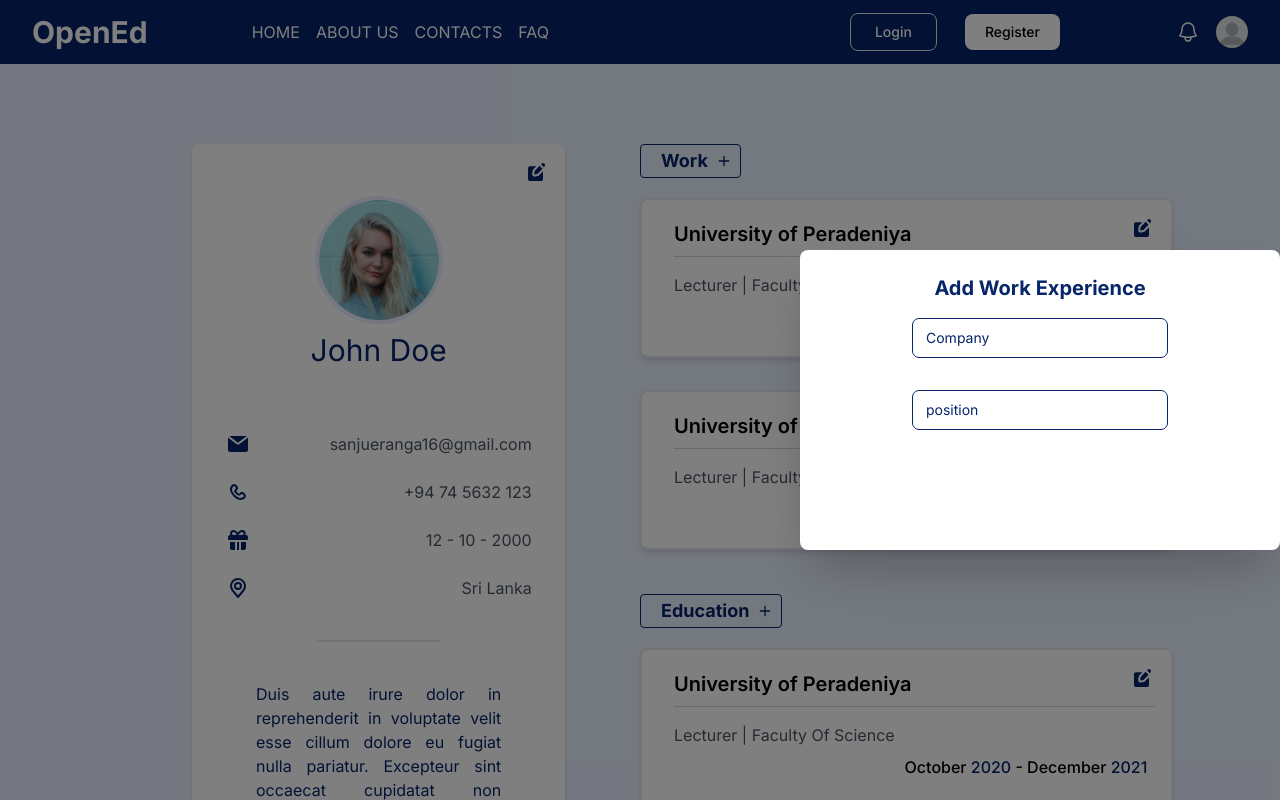
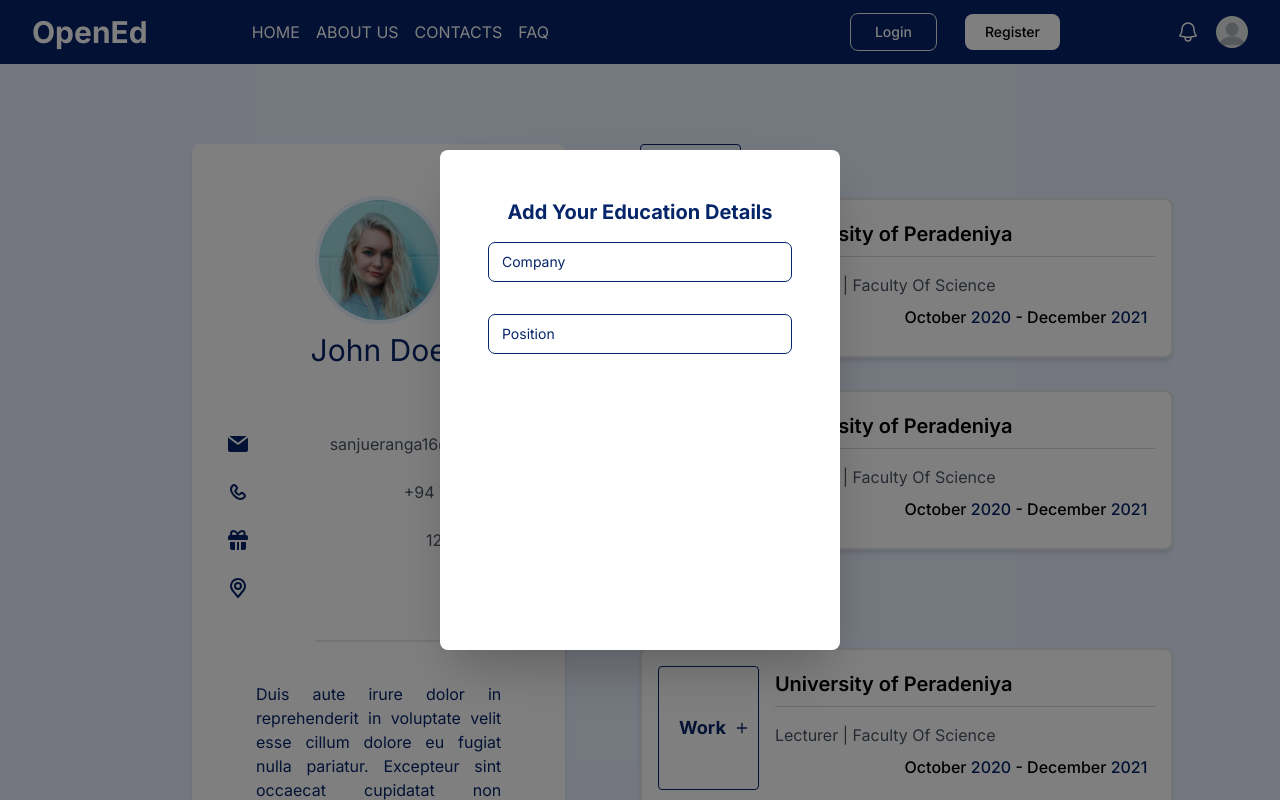
Before and after one commit to Xanvia/MOOC-IT-Center-UOP, a Next.js app in the folder frontend/: page /profile in a window 1280 px wide. Both pictures are taken after a click on the button "Education". Shown: the top 800 px of the page. Built offline with nearby package versions, Linux system fonts and the light colour scheme; no server answers.

Commit message:
feat: modals

```diff
--- a/frontend/src/app/(public)/profile/page.tsx
+++ b/frontend/src/app/(public)/profile/page.tsx
@@ -1,9 +1,8 @@
 "use client";
-import XpCard from "@/components/Profile/XpCard/XpCard";
+import ExperienceCard from "@/components/Profile/Experience/ExperienceCard";
 import React from "react";
 import Profile from "@/components/Profile/Profile";
-import CreateButton from "@/components/Buttons/CreateButton";
-import AddXpCardModal from "@/components/Profile/XpCard/AddXpCardModal";
+import AddExperienceModal from "@/components/Profile/Experience/ExperienceModal";
 
 export default function page() {
   return (
@@ -12,14 +11,19 @@ export default function page() {
         <Profile />
         <div className="relative  lg:w-full h-11/12  md:rounded-r-lg lg:basis-1/2 2xl:px-12 basis-1/3 mx-6 sm:ml-32 pt-32 lg:pt-0 lg:m-0">
           <div className="">
-            <AddXpCardModal CardTitle="Work" />
-            <XpCard />
-            <XpCard />
+            <AddExperienceModal
+              CardTitle="Add Your Work Experience"
+              ButtonText="Work"
+            />
+            <ExperienceCard />
+            <ExperienceCard />
           </div>
-
           <div className="py-3">
-            <AddXpCardModal CardTitle="Education" />
-            <XpCard />
+            <AddExperienceModal
+              ButtonText="Education"
+              CardTitle="Add Your Education Details"
+            />
+            <ExperienceCard />
           </div>
         </div>
       </div>
--- /dev/null
+++ b/frontend/src/components/Profile/Education/EducationModal.tsx
@@ -0,0 +1,108 @@
+"use client";
+import CreateButton from "@/components/Buttons/CreateButton";
+import React, { useState } from "react";
+import { Formik, Field, Form, ErrorMessage } from "formik";
+import * as Yup from "yup";
+import {
+  InputFieldClasses,
+  InputLabel,
+  InputInnerDiv,
+  InputOuterDiv,
+} from "@/components/components.styles";
+
+import {
+  ModalClassesBG,
+  XpCardModalClasses,
+} from "@/components/components.styles";
+
+interface Props {
+  ButtonText: string;
+  CardTitle: string;
+}
+
+const EducationModal: React.FC<Props> = ({
+  CardTitle,
+  ButtonText,
+}: Props) => {
+  const [isOpen, setIsOpen] = useState(false);
+
+  const toggleModal = () => {
+    setIsOpen(!isOpen);
+  };
+
+  const handleOutsideClick = (e: React.MouseEvent<HTMLDivElement>) => {
+    e.stopPropagation();
+  };
+
+  const handleInsideClick = () => {
+    setIsOpen(false);
+  };
+
+  return (
+    <>
+      <CreateButton onClick={toggleModal} text={ButtonText} />
+
+      {isOpen && (
+        <div
+          onMouseDown={handleInsideClick}
+          className={`${ModalClassesBG} bg-opacity-10`}
+        >
+          <div onMouseDown={handleOutsideClick} className={XpCardModalClasses}>
+            <div className="text-xl font-bold text-[#072569] text-center mt-2 mb-2 mx-0">
+              {CardTitle}
+            </div>
+            <Formik
+              initialValues={{
+                company: "",
+                position: "",
+              }}
+              validationSchema={Yup.object({
+                company: Yup.string().required("Required"),
+                position: Yup.string().required("Required"),
+              })}
+              onSubmit={() => {}}
+            >
+              <Form>
+                <div className="pt-2 grid grid-cols-1 gap-8 mx-12">
+                  <div className={InputOuterDiv}>
+                    <div className={InputInnerDiv}>
+                      <Field
+                        type="text"
+                        name="company"
+                        className={InputFieldClasses}
+                        placeholder=" "
+                      />
+                      <ErrorMessage
+                        name="company"
+                        component="div"
+                        className="top-0 left-0 text-red-600 text-xs"
+                      />
+                      <label className={InputLabel}>Company</label>
+                    </div>
+                  </div>
+                  <div className={InputOuterDiv}>
+                    <div className={InputInnerDiv}>
+                      <Field
+                        type="text"
+                        name="position"
+                        className={InputFieldClasses}
+                        placeholder=" "
+                      />
+                      <ErrorMessage
+                        name="position"
+                        component="div"
+                        className="top-0 left-0 text-red-600 text-xs"
+                      />
+                      <label className={InputLabel}>Position</label>
+                    </div>
+                  </div>
+                </div>
+              </Form>
+            </Formik>
+          </div>
+        </div>
+      )}
+    </>
+  );
+};
+export default EducationModal;
--- /dev/null
+++ b/frontend/src/components/Profile/Education/EducatonCard.tsx
@@ -0,0 +1,31 @@
+"use client";
+import React from "react";
+import EducationModal from "./EducationModal";
+
+const EducationCard: React.FC = ({}) => {
+  return (
+    <div className="relative flex Box bg-white md:rounded-lg shadow-md border-2 px-4 py-4 h-40 sm:w-5/6 w-full my-5 mb-8">
+      <EducationModal
+        CardTitle="Add Education Details"
+        ButtonText="Education"
+      />
+      <div className="flex flex-col ml-4 w-full">
+        <div className="text text-xl font-semibold border-b border-gray-300 pb-2 pt-1">
+          <h1> University of Peradeniya</h1>
+        </div>
+        <div className="text text-gray-600 mt-4">
+          <h1> Bsc Hons in Computer Science </h1>
+        </div>
+        <div className="text mt-2 text-right font-medium mr-2">
+          <h1>
+            {" "}
+            October <span className="text-primary">2020</span> - December{" "}
+            <span className="text-primary">2021</span>
+          </h1>
+        </div>
+      </div>
+    </div>
+  );
+};
+
+export default EducationCard;
--- a/frontend/src/components/Profile/XpCard/XpCard.tsx
+++ b/frontend/src/components/Profile/Experience/ExperienceCard.tsx
@@ -1,12 +1,11 @@
 "use client";
 import React from "react";
-import EditButton from "../../Buttons/EditButton";
+import AddExperienceModal from "./ExperienceModal";
 
-const XpCard: React.FC = ({}) => {
+const ExperienceCard: React.FC = ({}) => {
   return (
     <div className="relative flex Box bg-white md:rounded-lg shadow-md border-2 px-4 py-4 h-40 sm:w-5/6 w-full my-5 mb-8">
-      <EditButton onClick={() => {}} />
-
+      <AddExperienceModal CardTitle="Edit Work Experience" ButtonText="Work" />
       <div className="flex flex-col ml-4 w-full">
         <div className="text text-xl font-semibold border-b border-gray-300 pb-2 pt-1">
           <h1> University of Peradeniya</h1>
@@ -26,4 +25,4 @@ const XpCard: React.FC = ({}) => {
   );
 };
 
-export default XpCard;
+export default ExperienceCard;
--- a/frontend/src/components/Profile/XpCard/AddXpCardModal.tsx
+++ b/frontend/src/components/Profile/Experience/ExperienceModal.tsx
@@ -1,22 +1,29 @@
 "use client";
 import CreateButton from "@/components/Buttons/CreateButton";
+import React, { useState } from "react";
+import { Formik, Field, Form, ErrorMessage } from "formik";
+import * as Yup from "yup";
 import {
   InputFieldClasses,
-  ModalClassesBG,
-  XpCardModalClasses,
   InputLabel,
   InputInnerDiv,
   InputOuterDiv,
 } from "@/components/components.styles";
-import React, { useState } from "react";
-import { Formik, Field, Form, ErrorMessage } from "formik";
-import * as Yup from "yup";
+
+import {
+  ModalClassesBG,
+  XpCardModalClasses,
+} from "@/components/components.styles";
 
 interface Props {
+  ButtonText: string;
   CardTitle: string;
 }
 
-const AddXpCardModal: React.FC<Props> = ({ CardTitle}: Props) => {
+const AddExperienceModal: React.FC<Props> = ({
+  CardTitle,
+  ButtonText,
+}: Props) => {
   const [isOpen, setIsOpen] = useState(false);
 
   const toggleModal = () => {
@@ -33,8 +40,7 @@ const AddXpCardModal: React.FC<Props> = ({ CardTitle}: Props) => {
 
   return (
     <>
-      <CreateButton onClick={toggleModal} text={CardTitle} />
-
+      <CreateButton onClick={toggleModal} text={ButtonText} />
 
       {isOpen && (
         <div
@@ -43,9 +49,8 @@ const AddXpCardModal: React.FC<Props> = ({ CardTitle}: Props) => {
         >
           <div onMouseDown={handleOutsideClick} className={XpCardModalClasses}>
             <div className="text-xl font-bold text-[#072569] text-center mt-2 mb-2 mx-0">
-              Add Work Experience
+              {CardTitle}
             </div>
-
             <Formik
               initialValues={{
                 company: "",
@@ -88,7 +93,7 @@ const AddXpCardModal: React.FC<Props> = ({ CardTitle}: Props) => {
                         component="div"
                         className="top-0 left-0 text-red-600 text-xs"
                       />
-                      <label className={InputLabel}>position</label>
+                      <label className={InputLabel}>Position</label>
                     </div>
                   </div>
                 </div>
@@ -100,4 +105,4 @@ const AddXpCardModal: React.FC<Props> = ({ CardTitle}: Props) => {
     </>
   );
 };
-export default AddXpCardModal;
+export default AddExperienceModal;
--- a/frontend/src/components/components.styles.ts
+++ b/frontend/src/components/components.styles.ts
@@ -447,14 +447,12 @@ export const EditProfileModalClasses = clsx(
 );
 
 export const XpCardModalClasses = clsx(
-  "ml-[800px]",
   "h-full",
   "w-full",
   "bg-white",
   "rounded-lg",
   "shadow-2xl",
-  "sm:w-[800px]",
-  "sm:h-[300px]",
-  "px-16",
-  "pt-4"
+  "sm:w-[400px]",
+  "sm:h-[500px]",
+  "pt-10"
 );
```
